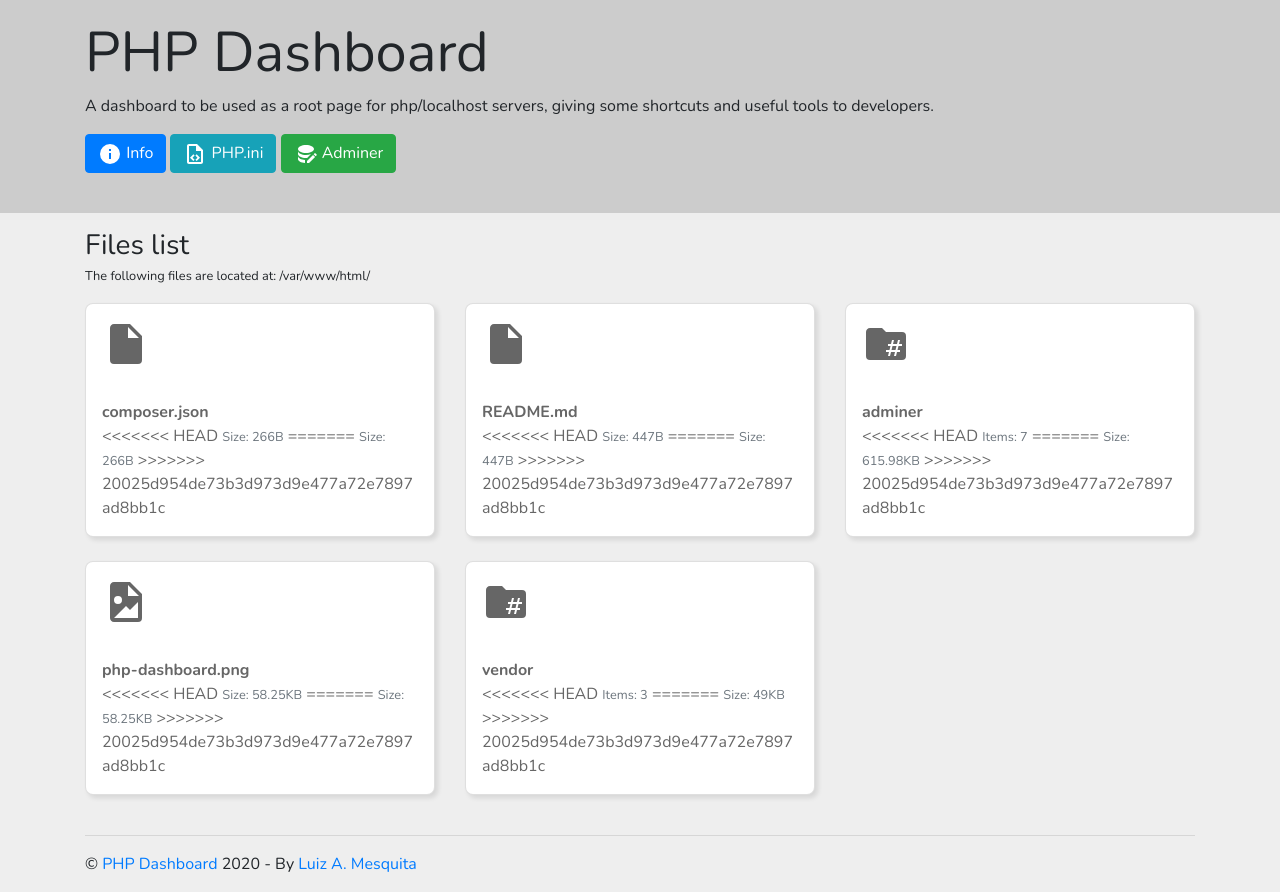
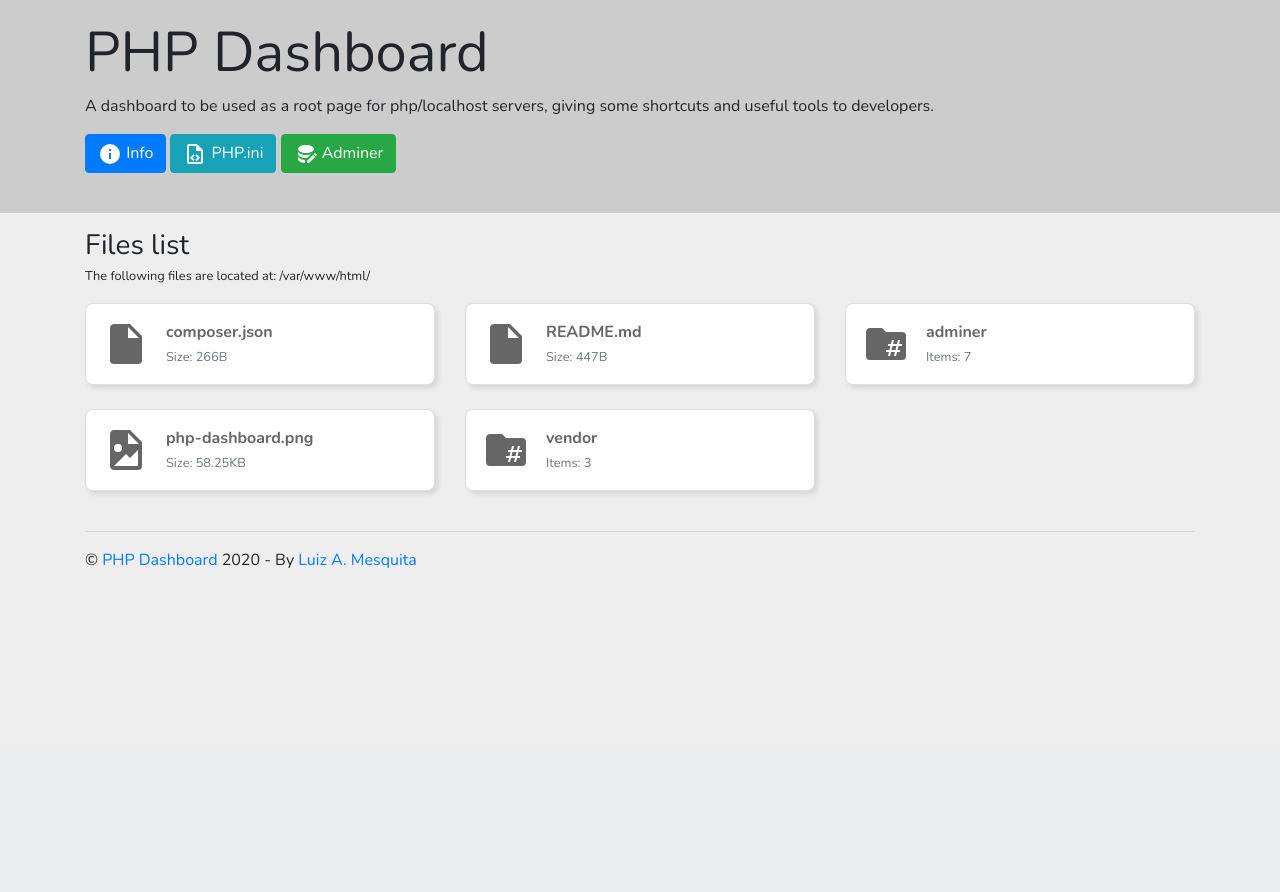
Before and after one commit to luizalbertobm/php-dashboard, a PHP site: page / in a window 1280 px wide. Shown: the part 57-949 px from the top of the page. After the commit the page ends 625 px from the top, so only its background shows below. Run offline with PHP 8.4, Linux system fonts and the light colour scheme; some libraries are stand-ins or nearby versions.

Commit message:
fix merge

```diff
--- a/index.php
+++ b/index.php
@@ -288,12 +288,7 @@ $mysqli = new mysqli("localhost", "root", "root");
                   <div class="card-body p-3">
                     <p class="card-text">
                       <strong><?= $file ?></strong><br>
-<<<<<<< HEAD
                       <small class="text-muted"><?= $file_ext == 'dir' ? 'Items: '.count_dir_files($file) : 'Size: '.display_size(filesize($file)) ?></small>
-=======
-                      <small class="text-muted">Size: <?= $file_ext == 'dir' ? get_directory_size($file) : display_size(filesize($file)) ?></small>
-
->>>>>>> 20025d954de73b3d973d9e477a72e7897ad8bb1c
                     </p>
                   </div>
                 </div>
```
